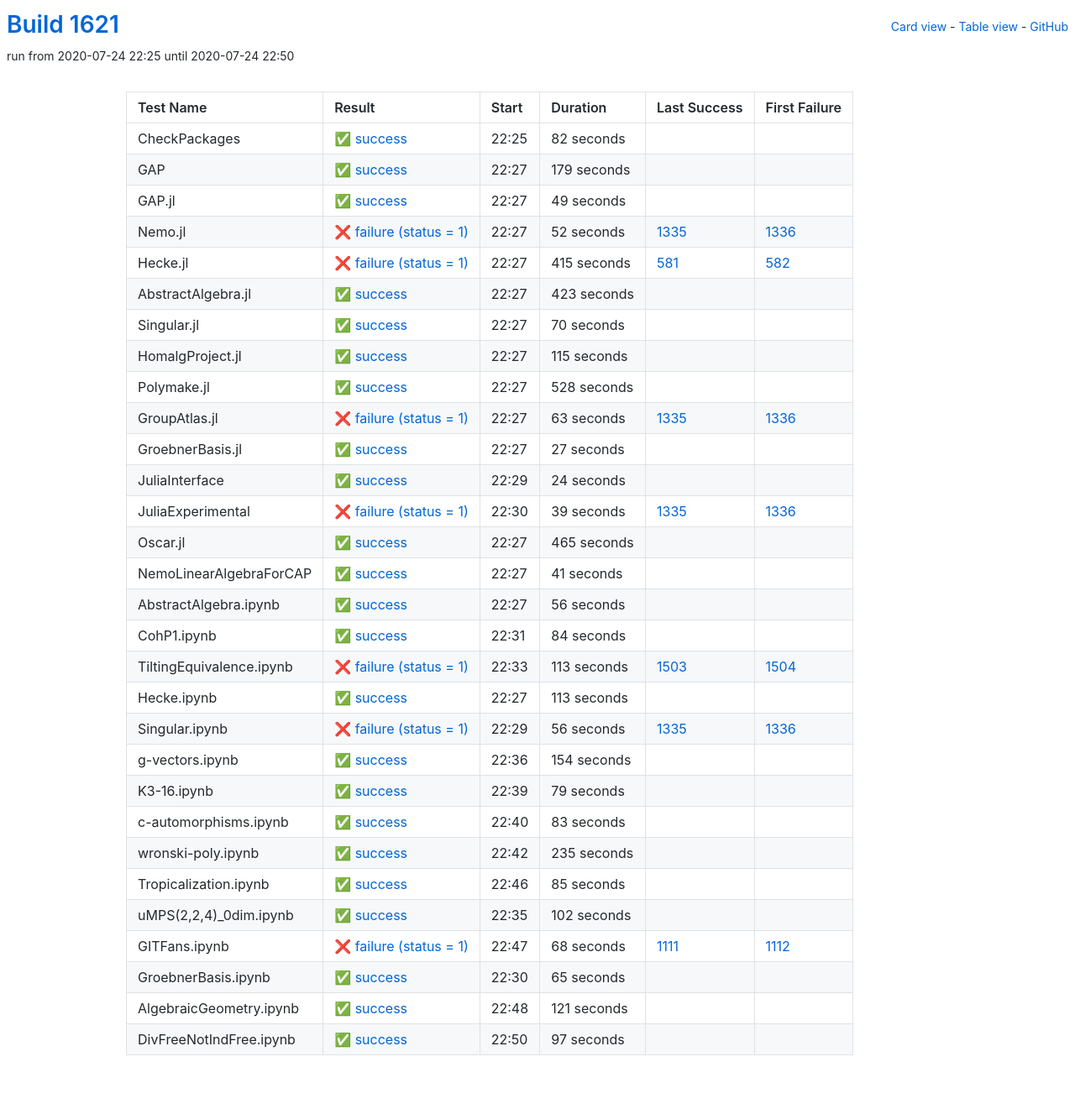
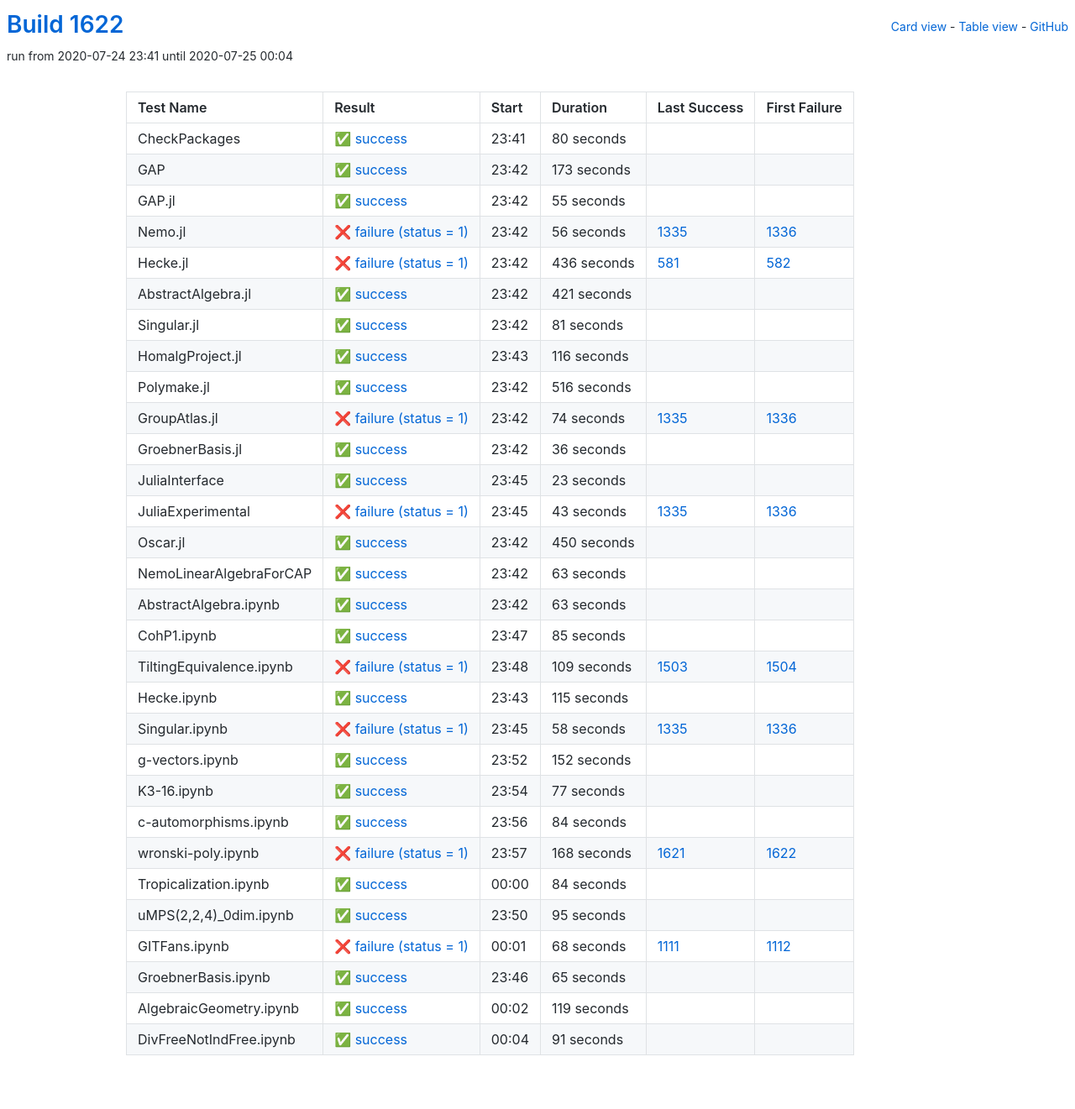
Before and after one commit to oscar-system/oscar-ci-status-1.4, a Jekyll site: the page built from table.html, in a window 1280 px wide. Shown: the whole page at 84% size. Built offline with Jekyll 4.4.1, drawn with Linux system fonts in a browser that asks for light colours.

Commit message:
Build #1622

```diff
--- a/_data/ci.yml
+++ b/_data/ci.yml
@@ -1,6 +1,6 @@
 ---
-build: 1621
-build_url: https://oscarci.mathematik.uni-kl.de/job/oscar-julia-1.4/1621/
+build: 1622
+build_url: https://oscarci.mathematik.uni-kl.de/job/oscar-julia-1.4/1622/
 job: oscar-julia-1.4
 organization: oscar-system
 repo: oscar-ci-status-1.4
@@ -8,92 +8,224 @@ repourl: https://github.com/oscar-system/oscar-ci-status-1.4
 tests:
 - name: CheckPackages
   id: checkpackages
-  log: https://oscarci.mathematik.uni-kl.de/job/oscar-julia-1.4/1621/artifact/logs/build-1621/CheckPackages.log
-  start: 2020-07-24 22:25
+  log: https://oscarci.mathematik.uni-kl.de/job/oscar-julia-1.4/1622/artifact/logs/build-1622/CheckPackages.log
+  start: 2020-07-24 23:41
   success: true
   exitcode: 0
   status: success
-  duration: 82
+  duration: 80
   last_success: false
   last_success_url:
   first_failure: false
   first_failure_url:
 - name: GAP
   id: gap
-  log: https://oscarci.mathematik.uni-kl.de/job/oscar-julia-1.4/1621/artifact/logs/build-1621/GAP.log
-  start: 2020-07-24 22:27
+  log: https://oscarci.mathematik.uni-kl.de/job/oscar-julia-1.4/1622/artifact/logs/build-1622/GAP.log
+  start: 2020-07-24 23:42
   success: true
   exitcode: 0
   status: success
-  duration: 179
+  duration: 173
   last_success: false
   last_success_url:
   first_failure: false
   first_failure_url:
 - name: GAP.jl
   id: gap-jl
-  log: https://oscarci.mathematik.uni-kl.de/job/oscar-julia-1.4/1621/artifact/logs/build-1621/GAP.jl.log
-  start: 2020-07-24 22:27
+  log: https://oscarci.mathematik.uni-kl.de/job/oscar-julia-1.4/1622/artifact/logs/build-1622/GAP.jl.log
+  start: 2020-07-24 23:42
   success: true
   exitcode: 0
   status: success
-  duration: 49
+  duration: 55
   last_success: false
   last_success_url:
   first_failure: false
   first_failure_url:
 - name: Nemo.jl
   id: nemo-jl
-  log: https://oscarci.mathematik.uni-kl.de/job/oscar-julia-1.4/1621/artifact/logs/build-1621/Nemo.jl.log
-  start: 2020-07-24 22:27
+  log: https://oscarci.mathematik.uni-kl.de/job/oscar-julia-1.4/1622/artifact/logs/build-1622/Nemo.jl.log
+  start: 2020-07-24 23:42
   success: false
   exitcode: 1
   status: failure
-  duration: 52
+  duration: 56
   last_success: 1335
   last_success_url: https://oscarci.mathematik.uni-kl.de/job/oscar-julia-1.4/1335/
   first_failure: 1336
   first_failure_url: https://oscarci.mathematik.uni-kl.de/job/oscar-julia-1.4/1336/
 - name: Hecke.jl
   id: hecke-jl
-  log: https://oscarci.mathematik.uni-kl.de/job/oscar-julia-1.4/1621/artifact/logs/build-1621/Hecke.jl.log
-  start: 2020-07-24 22:27
+  log: https://oscarci.mathematik.uni-kl.de/job/oscar-julia-1.4/1622/artifact/logs/build-1622/Hecke.jl.log
+  start: 2020-07-24 23:42
   success: false
   exitcode: 1
   status: failure
-  duration: 415
+  duration: 436
   last_success: 581
   last_success_url: https://oscarci.mathematik.uni-kl.de/job/oscar-julia-1.4/581/
   first_failure: 582
   first_failure_url: https://oscarci.mathematik.uni-kl.de/job/oscar-julia-1.4/582/
 - name: AbstractAlgebra.jl
   id: abstractalgebra-jl
-  log: https://oscarci.mathematik.uni-kl.de/job/oscar-julia-1.4/1621/artifact/logs/build-1621/AbstractAlgebra.jl.log
-  start: 2020-07-24 22:27
+  log: https://oscarci.mathematik.uni-kl.de/job/oscar-julia-1.4/1622/artifact/logs/build-1622/AbstractAlgebra.jl.log
+  start: 2020-07-24 23:42
   success: true
   exitcode: 0
   status: success
-  duration: 423
+  duration: 421
   last_success: false
   last_success_url:
   first_failure: false
   first_failure_url:
 - name: Singular.jl
   id: singular-jl
-  log: https://oscarci.mathematik.uni-kl.de/job/oscar-julia-1.4/1621/artifact/logs/build-1621/Singular.jl.log
-  start: 2020-07-24 22:27
+  log: https://oscarci.mathematik.uni-kl.de/job/oscar-julia-1.4/1622/artifact/logs/build-1622/Singular.jl.log
+  start: 2020-07-24 23:42
   success: true
   exitcode: 0
   status: success
-  duration: 70
+  duration: 81
   last_success: false
   last_success_url:
   first_failure: false
   first_failure_url:
 - name: HomalgProject.jl
   id: homalgproject-jl
-  log: https://oscarci.mathematik.uni-kl.de/job/oscar-julia-1.4/1621/artifact/logs/build-1621/HomalgProject.jl.log
-  start: 2020-07-24 22:27
+  log: https://oscarci.mathematik.uni-kl.de/job/oscar-julia-1.4/1622/artifact/logs/build-1622/HomalgProject.jl.log
+  start: 2020-07-24 23:43
+  success: true
+  exitcode: 0
+  status: success
+  duration: 116
+  last_success: false
+  last_success_url:
+  first_failure: false
+  first_failure_url:
+- name: Polymake.jl
+  id: polymake-jl
+  log: https://oscarci.mathematik.uni-kl.de/job/oscar-julia-1.4/1622/artifact/logs/build-1622/Polymake.jl.log
+  start: 2020-07-24 23:42
+  success: true
+  exitcode: 0
+  status: success
+  duration: 516
+  last_success: false
+  last_success_url:
+  first_failure: false
+  first_failure_url:
+- name: GroupAtlas.jl
+  id: groupatlas-jl
+  log: https://oscarci.mathematik.uni-kl.de/job/oscar-julia-1.4/1622/artifact/logs/build-1622/GroupAtlas.jl.log
+  start: 2020-07-24 23:42
+  success: false
+  exitcode: 1
+  status: failure
+  duration: 74
+  last_success: 1335
+  last_success_url: https://oscarci.mathematik.uni-kl.de/job/oscar-julia-1.4/1335/
+  first_failure: 1336
+  first_failure_url: https://oscarci.mathematik.uni-kl.de/job/oscar-julia-1.4/1336/
+- name: GroebnerBasis.jl
+  id: groebnerbasis-jl
+  log: https://oscarci.mathematik.uni-kl.de/job/oscar-julia-1.4/1622/artifact/logs/build-1622/GroebnerBasis.jl.log
+  start: 2020-07-24 23:42
+  success: true
+  exitcode: 0
+  status: success
+  duration: 36
+  last_success: false
+  last_success_url:
+  first_failure: false
+  first_failure_url:
+- name: JuliaInterface
+  id: juliainterface
+  log: https://oscarci.mathematik.uni-kl.de/job/oscar-julia-1.4/1622/artifact/logs/build-1622/JuliaInterface.log
+  start: 2020-07-24 23:45
+  success: true
+  exitcode: 0
+  status: success
+  duration: 23
+  last_success: false
+  last_success_url:
+  first_failure: false
+  first_failure_url:
+- name: JuliaExperimental
+  id: juliaexperimental
+  log: https://oscarci.mathematik.uni-kl.de/job/oscar-julia-1.4/1622/artifact/logs/build-1622/JuliaExperimental.log
+  start: 2020-07-24 23:45
+  success: false
+  exitcode: 1
+  status: failure
+  duration: 43
+  last_success: 1335
+  last_success_url: https://oscarci.mathematik.uni-kl.de/job/oscar-julia-1.4/1335/
+  first_failure: 1336
+  first_failure_url: https://oscarci.mathematik.uni-kl.de/job/oscar-julia-1.4/1336/
+- name: Oscar.jl
+  id: oscar-jl
+  log: https://oscarci.mathematik.uni-kl.de/job/oscar-julia-1.4/1622/artifact/logs/build-1622/Oscar.jl.log
+  start: 2020-07-24 23:42
+  success: true
+  exitcode: 0
+  status: success
+  duration: 450
+  last_success: false
+  last_success_url:
+  first_failure: false
+  first_failure_url:
+- name: NemoLinearAlgebraForCAP
+  id: nemolinearalgebraforcap
+  log: https://oscarci.mathematik.uni-kl.de/job/oscar-julia-1.4/1622/artifact/logs/build-1622/NemoLinearAlgebraForCAP.log
+  start: 2020-07-24 23:42
+  success: true
+  exitcode: 0
+  status: success
+  duration: 63
+  last_success: false
+  last_success_url:
+  first_failure: false
+  first_failure_url:
+- name: AbstractAlgebra.ipynb
+  id: abstractalgebra-ipynb
+  log: https://oscarci.mathematik.uni-kl.de/job/oscar-julia-1.4/1622/artifact/logs/build-1622/AbstractAlgebra.ipynb.log
+  start: 2020-07-24 23:42
+  success: true
+  exitcode: 0
+  status: success
+  duration: 63
+  last_success: false
+  last_success_url:
+  first_failure: false
+  first_failure_url:
+- name: CohP1.ipynb
+  id: cohp1-ipynb
+  log: https://oscarci.mathematik.uni-kl.de/job/oscar-julia-1.4/1622/artifact/logs/build-1622/CohP1.ipynb.log
+  start: 2020-07-24 23:47
+  success: true
+  exitcode: 0
+  status: success
+  duration: 85
+  last_success: false
+  last_success_url:
+  first_failure: false
+  first_failure_url:
+- name: TiltingEquivalence.ipynb
+  id: tiltingequivalence-ipynb
+  log: https://oscarci.mathematik.uni-kl.de/job/oscar-julia-1.4/1622/artifact/logs/build-1622/TiltingEquivalence.ipynb.log
+  start: 2020-07-24 23:48
+  success: false
+  exitcode: 1
+  status: failure
+  duration: 109
+  last_success: 1503
+  last_success_url: https://oscarci.mathematik.uni-kl.de/job/oscar-julia-1.4/1503/
+  first_failure: 1504
+  first_failure_url: https://oscarci.mathematik.uni-kl.de/job/oscar-julia-1.4/1504/
+- name: Hecke.ipynb
+  id: hecke-ipynb
+  log: https://oscarci.mathematik.uni-kl.de/job/oscar-julia-1.4/1622/artifact/logs/build-1622/Hecke.ipynb.log
+  start: 2020-07-24 23:43
   success: true
   exitcode: 0
   status: success
@@ -102,106 +234,46 @@ tests:
   last_success_url:
   first_failure: false
   first_failure_url:
-- name: Polymake.jl
-  id: polymake-jl
-  log: https://oscarci.mathematik.uni-kl.de/job/oscar-julia-1.4/1621/artifact/logs/build-1621/Polymake.jl.log
-  start: 2020-07-24 22:27
+- name: Singular.ipynb
+  id: singular-ipynb
+  log: https://oscarci.mathematik.uni-kl.de/job/oscar-julia-1.4/1622/artifact/logs/build-1622/Singular.ipynb.log
+  start: 2020-07-24 23:45
+  success: false
+  exitcode: 1
+  status: failure
+  duration: 58
+  last_success: 1335
+  last_success_url: https://oscarci.mathematik.uni-kl.de/job/oscar-julia-1.4/1335/
+  first_failure: 1336
+  first_failure_url: https://oscarci.mathematik.uni-kl.de/job/oscar-julia-1.4/1336/
+- name: g-vectors.ipynb
+  id: g-vectors-ipynb
+  log: https://oscarci.mathematik.uni-kl.de/job/oscar-julia-1.4/1622/artifact/logs/build-1622/g-vectors.ipynb.log
+  start: 2020-07-24 23:52
   success: true
   exitcode: 0
   status: success
-  duration: 528
+  duration: 152
   last_success: false
   last_success_url:
   first_failure: false
   first_failure_url:
-- name: GroupAtlas.jl
-  id: groupatlas-jl
-  log: https://oscarci.mathematik.uni-kl.de/job/oscar-julia-1.4/1621/artifact/logs/build-1621/GroupAtlas.jl.log
-  start: 2020-07-24 22:27
-  success: false
-  exitcode: 1
-  status: failure
-  duration: 63
-  last_success: 1335
-  last_success_url: https://oscarci.mathematik.uni-kl.de/job/oscar-julia-1.4/1335/
-  first_failure: 1336
-  first_failure_url: https://oscarci.mathematik.uni-kl.de/job/oscar-julia-1.4/1336/
-- name: GroebnerBasis.jl
-  id: groebnerbasis-jl
-  log: https://oscarci.mathematik.uni-kl.de/job/oscar-julia-1.4/1621/artifact/logs/build-1621/GroebnerBasis.jl.log
-  start: 2020-07-24 22:27
+- name: K3-16.ipynb
+  id: k3-16-ipynb
+  log: https://oscarci.mathematik.uni-kl.de/job/oscar-julia-1.4/1622/artifact/logs/build-1622/K3-16.ipynb.log
+  start: 2020-07-24 23:54
   success: true
   exitcode: 0
   status: success
-  duration: 27
+  duration: 77
   last_success: false
   last_success_url:
   first_failure: false
   first_failure_url:
-- name: JuliaInterface
-  id: juliainterface
-  log: https://oscarci.mathematik.uni-kl.de/job/oscar-julia-1.4/1621/artifact/logs/build-1621/JuliaInterface.log
-  start: 2020-07-24 22:29
-  success: true
-  exitcode: 0
-  status: success
-  duration: 24
-  last_success: false
-  last_success_url:
-  first_failure: false
-  first_failure_url:
-- name: JuliaExperimental
-  id: juliaexperimental
-  log: https://oscarci.mathematik.uni-kl.de/job/oscar-julia-1.4/1621/artifact/logs/build-1621/JuliaExperimental.log
-  start: 2020-07-24 22:30
-  success: false
-  exitcode: 1
-  status: failure
-  duration: 39
-  last_success: 1335
-  last_success_url: https://oscarci.mathematik.uni-kl.de/job/oscar-julia-1.4/1335/
-  first_failure: 1336
-  first_failure_url: https://oscarci.mathematik.uni-kl.de/job/oscar-julia-1.4/1336/
-- name: Oscar.jl
-  id: oscar-jl
-  log: https://oscarci.mathematik.uni-kl.de/job/oscar-julia-1.4/1621/artifact/logs/build-1621/Oscar.jl.log
-  start: 2020-07-24 22:27
-  success: true
-  exitcode: 0
-  status: success
-  duration: 465
-  last_success: false
-  last_success_url:
-  first_failure: false
-  first_failure_url:
-- name: NemoLinearAlgebraForCAP
-  id: nemolinearalgebraforcap
-  log: https://oscarci.mathematik.uni-kl.de/job/oscar-julia-1.4/1621/artifact/logs/build-1621/NemoLinearAlgebraForCAP.log
-  start: 2020-07-24 22:27
-  success: true
-  exitcode: 0
-  status: success
-  duration: 41
-  last_success: false
-  last_success_url:
-  first_failure: false
-  first_failure_url:
-- name: AbstractAlgebra.ipynb
-  id: abstractalgebra-ipynb
-  log: https://oscarci.mathematik.uni-kl.de/job/oscar-julia-1.4/1621/artifact/logs/build-1621/AbstractAlgebra.ipynb.log
-  start: 2020-07-24 22:27
-  success: true
-  exitcode: 0
-  status: success
-  duration: 56
-  last_success: false
-  last_success_url:
-  first_failure: false
-  first_failure_url:
-- name: CohP1.ipynb
-  id: cohp1-ipynb
-  log: https://oscarci.mathematik.uni-kl.de/job/oscar-julia-1.4/1621/artifact/logs/build-1621/CohP1.ipynb.log
-  start: 2020-07-24 22:31
+- name: c-automorphisms.ipynb
+  id: c-automorphisms-ipynb
+  log: https://oscarci.mathematik.uni-kl.de/job/oscar-julia-1.4/1622/artifact/logs/build-1622/c-automorphisms.ipynb.log
+  start: 2020-07-24 23:56
   success: true
   exitcode: 0
   status: success
@@ -210,118 +282,46 @@ tests:
   last_success_url:
   first_failure: false
   first_failure_url:
-- name: TiltingEquivalence.ipynb
-  id: tiltingequivalence-ipynb
-  log: https://oscarci.mathematik.uni-kl.de/job/oscar-julia-1.4/1621/artifact/logs/build-1621/TiltingEquivalence.ipynb.log
-  start: 2020-07-24 22:33
+- name: wronski-poly.ipynb
+  id: wronski-poly-ipynb
+  log: https://oscarci.mathematik.uni-kl.de/job/oscar-julia-1.4/1622/artifact/logs/build-1622/wronski-poly.ipynb.log
+  start: 2020-07-24 23:57
   success: false
   exitcode: 1
   status: failure
-  duration: 113
-  last_success: 1503
-  last_success_url: https://oscarci.mathematik.uni-kl.de/job/oscar-julia-1.4/1503/
-  first_failure: 1504
-  first_failure_url: https://oscarci.mathematik.uni-kl.de/job/oscar-julia-1.4/1504/
-- name: Hecke.ipynb
-  id: hecke-ipynb
-  log: https://oscarci.mathematik.uni-kl.de/job/oscar-julia-1.4/1621/artifact/logs/build-1621/Hecke.ipynb.log
-  start: 2020-07-24 22:27
+  duration: 168
+  last_success: 1621
+  last_success_url: https://oscarci.mathematik.uni-kl.de/job/oscar-julia-1.4/1621/
+  first_failure: 1622
+  first_failure_url: https://oscarci.mathematik.uni-kl.de/job/oscar-julia-1.4/1622/
+- name: Tropicalization.ipynb
+  id: tropicalization-ipynb
+  log: https://oscarci.mathematik.uni-kl.de/job/oscar-julia-1.4/1622/artifact/logs/build-1622/Tropicalization.ipynb.log
+  start: 2020-07-25 00:00
   success: true
   exitcode: 0
   status: success
-  duration: 113
-  last_success: false
-  last_success_url:
-  first_failure: false
-  first_failure_url:
-- name: Singular.ipynb
-  id: singular-ipynb
-  log: https://oscarci.mathematik.uni-kl.de/job/oscar-julia-1.4/1621/artifact/logs/build-1621/Singular.ipynb.log
-  start: 2020-07-24 22:29
-  success: false
-  exitcode: 1
-  status: failure
-  duration: 56
-  last_success: 1335
-  last_success_url: https://oscarci.mathematik.uni-kl.de/job/oscar-julia-1.4/1335/
-  first_failure: 1336
-  first_failure_url: https://oscarci.mathematik.uni-kl.de/job/oscar-julia-1.4/1336/
-- name: g-vectors.ipynb
-  id: g-vectors-ipynb
-  log: https://oscarci.mathematik.uni-kl.de/job/oscar-julia-1.4/1621/artifact/logs/build-1621/g-vectors.ipynb.log
-  start: 2020-07-24 22:36
-  success: true
-  exitcode: 0
-  status: success
-  duration: 154
-  last_success: false
-  last_success_url:
-  first_failure: false
-  first_failure_url:
-- name: K3-16.ipynb
-  id: k3-16-ipynb
-  log: https://oscarci.mathematik.uni-kl.de/job/oscar-julia-1.4/1621/artifact/logs/build-1621/K3-16.ipynb.log
-  start: 2020-07-24 22:39
-  success: true
-  exitcode: 0
-  status: success
-  duration: 79
-  last_success: false
-  last_success_url:
-  first_failure: false
-  first_failure_url:
-- name: c-automorphisms.ipynb
-  id: c-automorphisms-ipynb
-  log: https://oscarci.mathematik.uni-kl.de/job/oscar-julia-1.4/1621/artifact/logs/build-1621/c-automorphisms.ipynb.log
-  start: 2020-07-24 22:40
-  success: true
-  exitcode: 0
-  status: success
-  duration: 83
-  last_success: false
-  last_success_url:
-  first_failure: false
-  first_failure_url:
-- name: wronski-poly.ipynb
-  id: wronski-poly-ipynb
-  log: https://oscarci.mathematik.uni-kl.de/job/oscar-julia-1.4/1621/artifact/logs/build-1621/wronski-poly.ipynb.log
-  start: 2020-07-24 22:42
-  success: true
-  exitcode: 0
-  status: success
-  duration: 235
-  last_success: false
-  last_success_url:
-  first_failure: false
-  first_failure_url:
-- name: Tropicalization.ipynb
-  id: tropicalization-ipynb
-  log: https://oscarci.mathematik.uni-kl.de/job/oscar-julia-1.4/1621/artifact/logs/build-1621/Tropicalization.ipynb.log
-  start: 2020-07-24 22:46
-  success: true
-  exitcode: 0
-  status: success
-  duration: 85
+  duration: 84
   last_success: false
   last_success_url:
   first_failure: false
   first_failure_url:
 - name: uMPS(2,2,4)_0dim.ipynb
   id: umps-2-2-4-0dim-ipynb
-  log: https://oscarci.mathematik.uni-kl.de/job/oscar-julia-1.4/1621/artifact/logs/build-1621/uMPS-2-2-4-_0dim.ipynb.log
-  start: 2020-07-24 22:35
+  log: https://oscarci.mathematik.uni-kl.de/job/oscar-julia-1.4/1622/artifact/logs/build-1622/uMPS-2-2-4-_0dim.ipynb.log
+  start: 2020-07-24 23:50
   success: true
   exitcode: 0
   status: success
-  duration: 102
+  duration: 95
   last_success: false
   last_success_url:
   first_failure: false
   first_failure_url:
 - name: GITFans.ipynb
   id: gitfans-ipynb
-  log: https://oscarci.mathematik.uni-kl.de/job/oscar-julia-1.4/1621/artifact/logs/build-1621/GITFans.ipynb.log
-  start: 2020-07-24 22:47
+  log: https://oscarci.mathematik.uni-kl.de/job/oscar-julia-1.4/1622/artifact/logs/build-1622/GITFans.ipynb.log
+  start: 2020-07-25 00:01
   success: false
   exitcode: 1
   status: failure
@@ -332,8 +332,8 @@ tests:
   first_failure_url: https://oscarci.mathematik.uni-kl.de/job/oscar-julia-1.4/1112/
 - name: GroebnerBasis.ipynb
   id: groebnerbasis-ipynb
-  log: https://oscarci.mathematik.uni-kl.de/job/oscar-julia-1.4/1621/artifact/logs/build-1621/GroebnerBasis.ipynb.log
-  start: 2020-07-24 22:30
+  log: https://oscarci.mathematik.uni-kl.de/job/oscar-julia-1.4/1622/artifact/logs/build-1622/GroebnerBasis.ipynb.log
+  start: 2020-07-24 23:46
   success: true
   exitcode: 0
   status: success
@@ -344,24 +344,24 @@ tests:
   first_failure_url:
 - name: AlgebraicGeometry.ipynb
   id: algebraicgeometry-ipynb
-  log: https://oscarci.mathematik.uni-kl.de/job/oscar-julia-1.4/1621/artifact/logs/build-1621/AlgebraicGeometry.ipynb.log
-  start: 2020-07-24 22:48
+  log: https://oscarci.mathematik.uni-kl.de/job/oscar-julia-1.4/1622/artifact/logs/build-1622/AlgebraicGeometry.ipynb.log
+  start: 2020-07-25 00:02
   success: true
   exitcode: 0
   status: success
-  duration: 121
+  duration: 119
   last_success: false
   last_success_url:
   first_failure: false
   first_failure_url:
 - name: DivFreeNotIndFree.ipynb
   id: divfreenotindfree-ipynb
-  log: https://oscarci.mathematik.uni-kl.de/job/oscar-julia-1.4/1621/artifact/logs/build-1621/DivFreeNotIndFree.ipynb.log
-  start: 2020-07-24 22:50
+  log: https://oscarci.mathematik.uni-kl.de/job/oscar-julia-1.4/1622/artifact/logs/build-1622/DivFreeNotIndFree.ipynb.log
+  start: 2020-07-25 00:04
   success: true
   exitcode: 0
   status: success
-  duration: 97
+  duration: 91
   last_success: false
   last_success_url:
   first_failure: false
```
Also changed, not shown: README.md.
